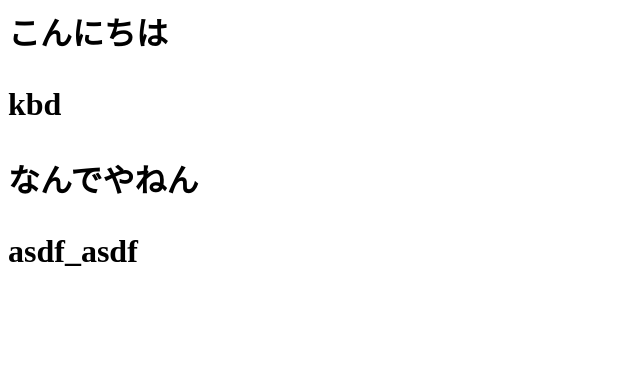
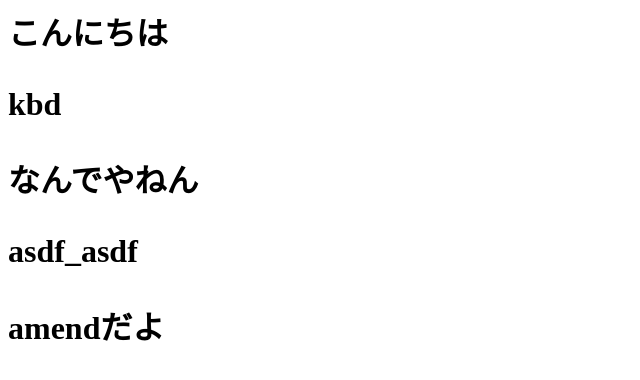
Before and after one commit to amanaiimages/git_tutorial, a plain HTML site: page index.html in a window 1280 px wide. Shown: the whole page, without its empty margins (0-640 px from the left). Drawn offline with Linux system fonts and the light colour scheme.

Commit message:
amendを追記(修正した)

```diff
--- a/index.html
+++ b/index.html
@@ -2,3 +2,4 @@
   <p>kbd</p>
   <p>なんでやねん</p>
   <p>asdf_asdf</p>
+  <p>amendだよ</p>
```
